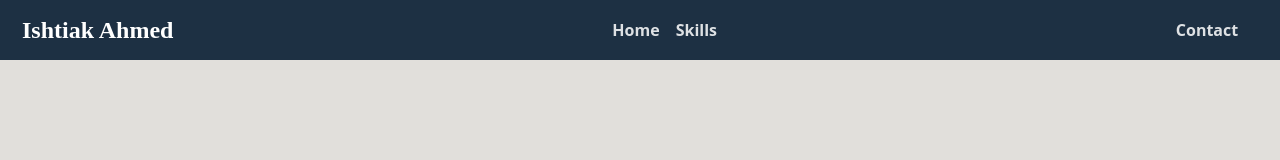
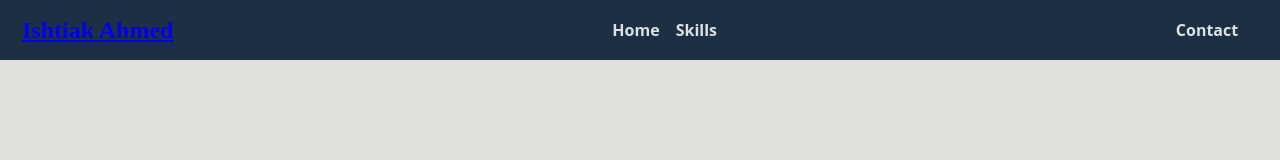
Before and after one commit to IshtiakAhmed-Official/Portfolio, a plain HTML site: page contact.html in a window 1280 px wide. Shown: the top 160 px of the page. Drawn offline with Linux system fonts and the light colour scheme.

Commit message:
Update contact.html

```diff
--- a/contact.html
+++ b/contact.html
@@ -10,7 +10,7 @@
     <header>
         <nav>
             <!-- Navigation Bar -->
-            <div class="logo">Ishtiak Ahmed</div>
+            <div class="logo"><a href="index.html">Ishtiak Ahmed</a></div>
             <div class="Navigation-List">
                 <a href="index.html"><b>Home</b></a>
                 <a href="skills.html"><b>Skills</b></a>
```
